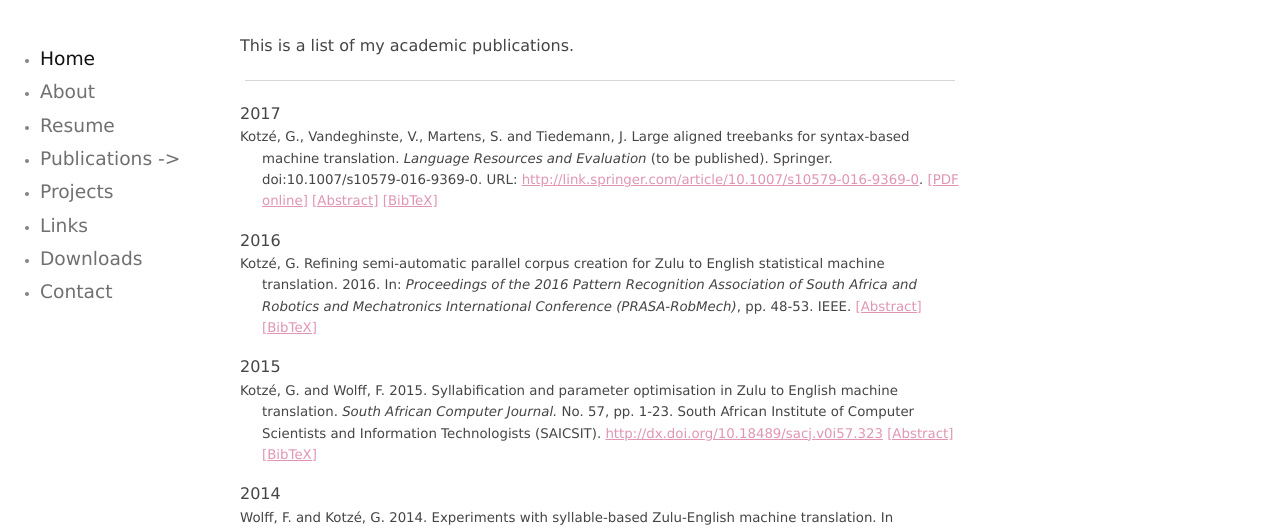
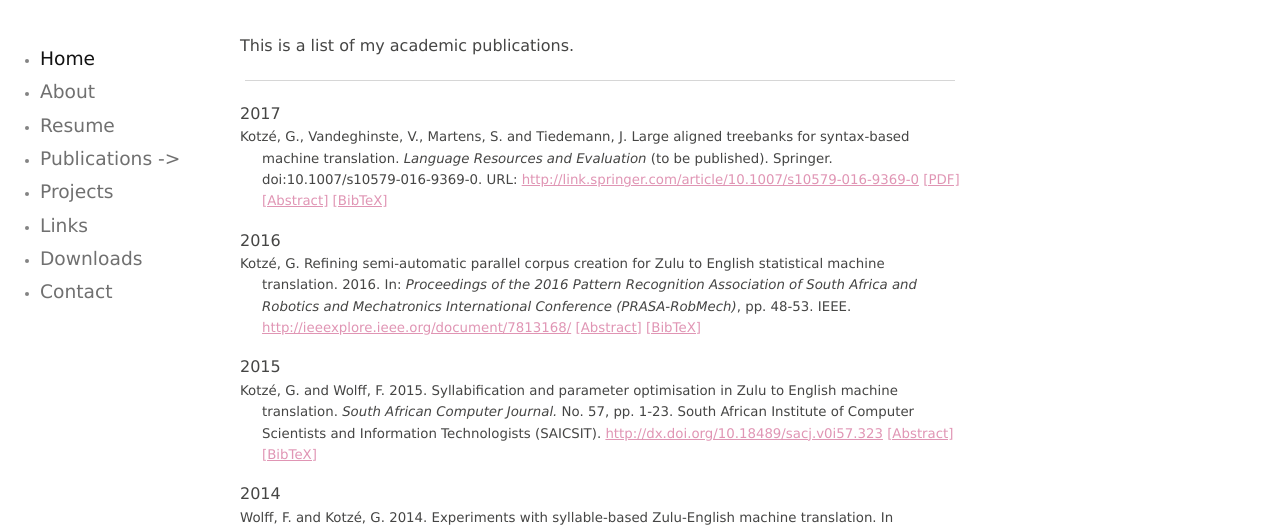
Before and after one commit to GideonK/profsite, a plain HTML site: page publications.html in a window 1280 px wide. Shown: the part 137-665 px from the top of the page. Drawn offline with Linux system fonts and the light colour scheme; a web font is replaced by a local one.

Commit message:
Adapted PRASA2016 publication and LRE 2017 - slight changes

```diff
--- a/publications.html
+++ b/publications.html
@@ -101,7 +101,7 @@
 
 <!--LRE2017 -->
 <!-- entry -->
-		<p class="publications">Kotzé, G., Vandeghinste, V., Martens, S. and Tiedemann, J. Large aligned treebanks for syntax-based machine translation. <font style="font-style:italic !important">Language Resources and Evaluation</font> (to be published). Springer. doi:10.1007/s10579-016-9369-0. URL: <a href="http://link.springer.com/article/10.1007/s10579-016-9369-0">http://link.springer.com/article/10.1007/s10579-016-9369-0</a>. <a href="http://rdcu.be/kL3N">[PDF online]</a> <a href="javascript:unhide('abstract_KotzeEtal:2017');">[Abstract]</a> <a href="javascript:unhide('bibtex_KotzeEtal:2017');">[BibTeX]</a></p>
+		<p class="publications">Kotzé, G., Vandeghinste, V., Martens, S. and Tiedemann, J. Large aligned treebanks for syntax-based machine translation. <font style="font-style:italic !important">Language Resources and Evaluation</font> (to be published). Springer. doi:10.1007/s10579-016-9369-0. URL: <a href="http://link.springer.com/article/10.1007/s10579-016-9369-0">http://link.springer.com/article/10.1007/s10579-016-9369-0</a> <a href="http://rdcu.be/kL3N">[PDF]</a> <a href="javascript:unhide('abstract_KotzeEtal:2017');">[Abstract]</a> <a href="javascript:unhide('bibtex_KotzeEtal:2017');">[BibTeX]</a></p>
 <!-- abstract -->
 	<div id="abstract_KotzeEtal:2017" class="hidden">
 		<p align="justify">We present a collection of parallel treebanks that have been automatically aligned on both the terminal and the non-terminal constituent level for use in syntax-based machine translation. We describe how they were constructed and applied to a syntax- and example-based machine translation system called Parse and Corpus-Based Machine Translation (PaCo-MT). For the language pair Dutch to English, we present non-terminal alignment evaluation scores for a variety of tree alignment approaches. Finally, based on the parallel treebanks created by these approaches, we evaluate the MT system itself and compare the scores with those of Moses, a current state-of-the-art statistical MT system, when trained on the same data.</p>
@@ -128,7 +128,7 @@
 
 <!--PRASA2016 -->
 <!-- entry -->
-		<p class="publications">Kotzé, G. Refining semi-automatic parallel corpus creation for Zulu to English statistical machine translation. 2016.  In: <font style="font-style:italic !important">Proceedings of the 2016 Pattern Recognition Association of South Africa and Robotics and Mechatronics International Conference (PRASA-RobMech)</font>, pp. 48-53. IEEE. <a href="javascript:unhide('abstract_Kotze:2016');">[Abstract]</a> <a href="javascript:unhide('bibtex_Kotze:2016');">[BibTeX]</a> </p>
+		<p class="publications">Kotzé, G. Refining semi-automatic parallel corpus creation for Zulu to English statistical machine translation. 2016.  In: <font style="font-style:italic !important">Proceedings of the 2016 Pattern Recognition Association of South Africa and Robotics and Mechatronics International Conference (PRASA-RobMech)</font>, pp. 48-53. IEEE. <a href="http://ieeexplore.ieee.org/document/7813168/">http://ieeexplore.ieee.org/document/7813168/</a> <a href="javascript:unhide('abstract_Kotze:2016');">[Abstract]</a> <a href="javascript:unhide('bibtex_Kotze:2016');">[BibTeX]</a> </p>
 <!-- abstract -->
 	<div id="abstract_Kotze:2016" class="hidden">
 		<p align="justify">Although their use in training quality machine translation systems has been proven, parallel corpora---large collections of translated texts---are generally hard to come by for the majority of languages. To counteract this fact, a relatively small collection may be processed in more depth by further cleaning and more accurately splitting and aligning the texts. We apply this to an existing English/Zulu parallel corpus that has been used for statistical machine translation experiments. After these preprocessing steps, we run the same experiments for comparative purposes. Our results suggest that compatibility of bitexts, the choice of sentence splitters used on different parts of the text, as well as manual work, may have a notable effect on both the corpus size and on automatic translation quality.</p>
```
